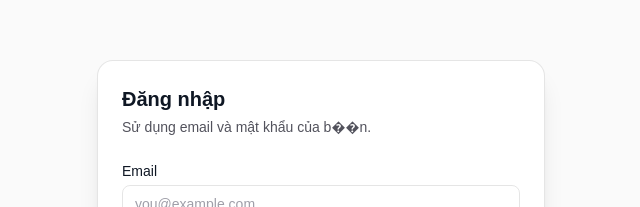
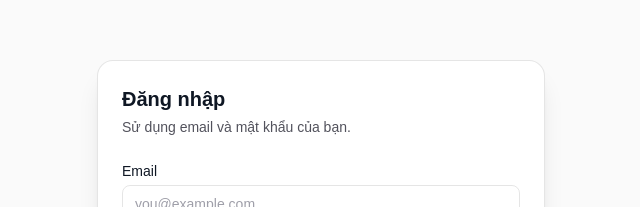
Before and after one commit to ngoclaithe/e_motel_fe, a Next.js app: page /login in a window 1280 px wide. Shown: the part 123-330 px from the top of the page, without its empty margins (319-959 px from the left). Built offline with nearby package versions, Linux system fonts and the light colour scheme.

Commit message:
update new

```diff
--- a/app/(auth)/login/page.tsx
+++ b/app/(auth)/login/page.tsx
@@ -31,7 +31,7 @@ export default function LoginPage() {
   return (
     <div>
       <h1 className="mb-1 text-xl font-semibold">Đăng nhập</h1>
-      <p className="mb-6 text-sm text-zinc-600 dark:text-zinc-400">Sử dụng email và mật khẩu của b��n.</p>
+      <p className="mb-6 text-sm text-zinc-600 dark:text-zinc-400">Sử dụng email và mật khẩu của bạn.</p>
       <form onSubmit={onSubmit} className="space-y-4">
         <div>
           <label className="mb-1 block text-sm font-medium">Email</label>
--- a/app/(dashboard)/rooms/page.tsx
+++ b/app/(dashboard)/rooms/page.tsx
@@ -87,7 +87,7 @@ export default function RoomsPage() {
           </div>
         ))}
         {filtered.length === 0 && (
-          <div className="col-span-full rounded-2xl border border-dashed border-black/15 p-8 text-center text-sm text-zinc-500 dark:border-white/15">Không có phòng phù h��p</div>
+          <div className="col-span-full rounded-2xl border border-dashed border-black/15 p-8 text-center text-sm text-zinc-500 dark:border-white/15">Không có phòng phù hợp</div>
         )}
       </div>
 
```
